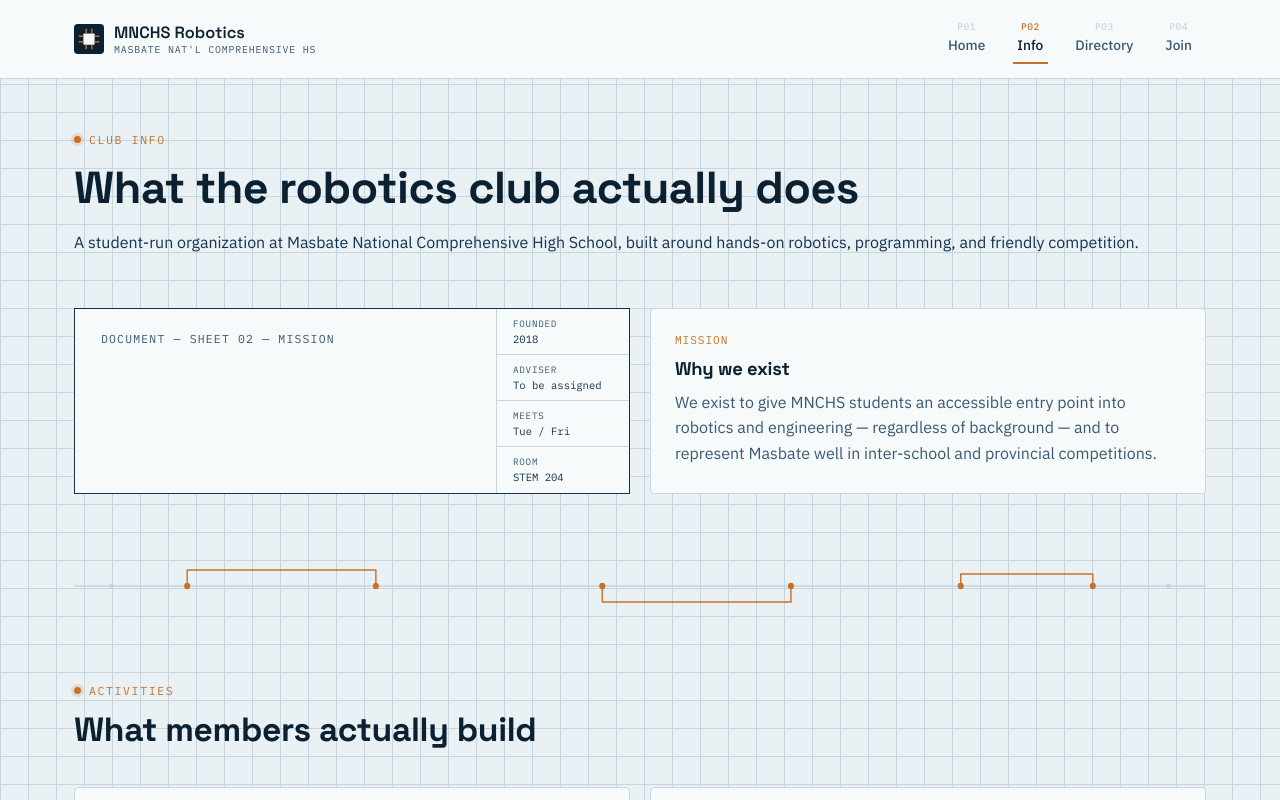
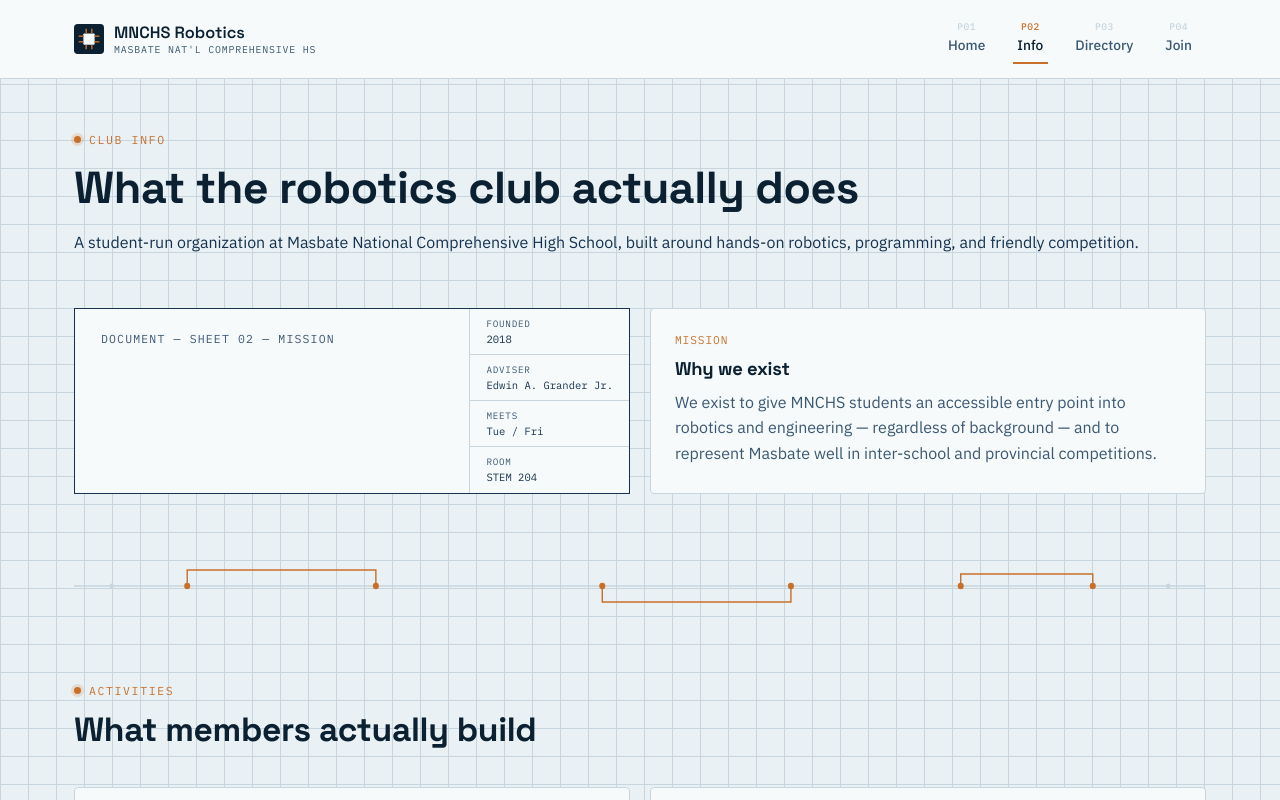
Before and after one commit to Stevemrfg/MNCHS-Robotics-Club-Website, a React (Vite) app in the folder mnchs-robotics/: page /#/info in a window 1280 px wide. Shown: the top 800 px of the page. Built offline with nearby package versions, Linux system fonts and the light colour scheme.

Commit message:
Update Info.jsx

```diff
--- a/mnchs-robotics/src/pages/Info.jsx
+++ b/mnchs-robotics/src/pages/Info.jsx
@@ -49,7 +49,7 @@ export default function Info() {
             doc="Sheet 02 — Mission"
             fields={[
               { label: 'Founded', value: '2018' },
-              { label: 'Adviser', value: 'To be assigned' },
+              { label: 'Adviser', value: 'Edwin A. Grander Jr.' },
               { label: 'Meets', value: 'Tue / Fri' },
               { label: 'Room', value: 'STEM 204' },
             ]}
```
